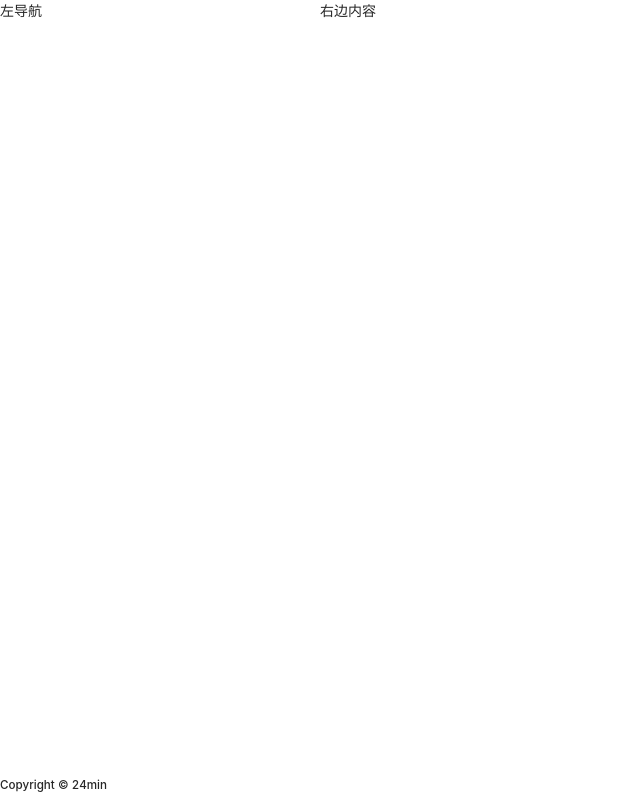
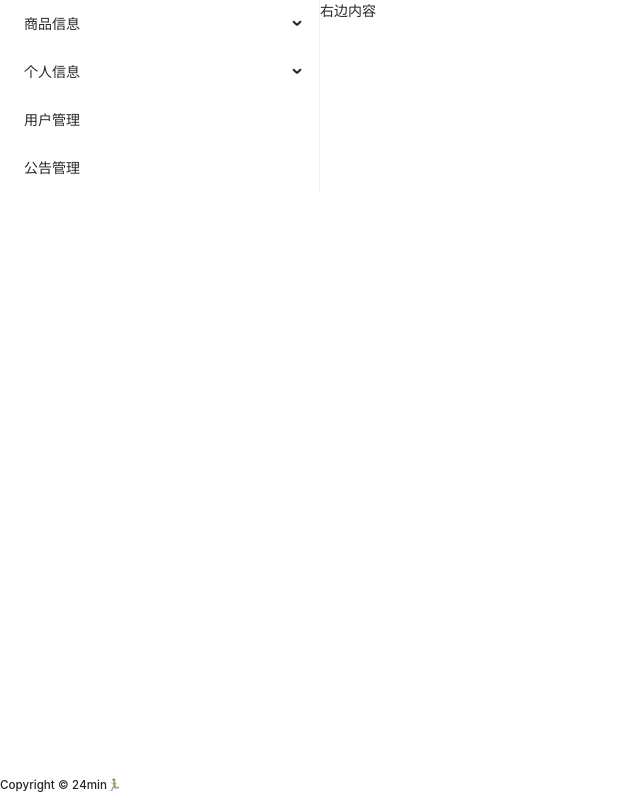
Before and after one commit to 24min/hx-order-mean, a React (Create React App) app in the folder client/: page /home in a window 1280 px wide. Shown: the whole page, without its empty margins (0-640 px from the left). Built offline with nearby package versions, Linux system fonts and the light colour scheme.

Commit message:
home 左导航

```diff
--- a/client/src/components/footer/footer.js
+++ b/client/src/components/footer/footer.js
@@ -2,7 +2,7 @@
  * @Author: 24min
  * @Date: 2020-05-19 11:40:54
  * @LastEditors: 24min
- * @LastEditTime: 2020-05-19 12:07:04
+ * @LastEditTime: 2020-05-19 12:09:39
  * @Description: file content 底部组件
  */
 import React from 'react'
@@ -12,7 +12,7 @@ export default class Footer extends React.PureComponent {
     render() {
         return (
             <div className="footer">
-                <h5>Copyright &copy; 24min</h5>
+                <h5>Copyright &copy; 24min🏃‍♂️</h5>
             </div>
         )
     }
--- a/client/src/pages/home/home.js
+++ b/client/src/pages/home/home.js
@@ -2,20 +2,108 @@
  * @Author: 24min
  * @Date: 2020-05-12 20:27:41
  * @LastEditors: 24min
- * @LastEditTime: 2020-05-19 11:38:36
- * @Description: file content
+ * @LastEditTime: 2020-05-19 12:47:32
+ * @Description: 主页
+ * 左导航分为
+ * 商品信息(商品列表 商品管理【普通用户无法查看设置服务费等 什么时候开放购买等】 商品统计【普通用户无法查看，比如销量统计】 )
+ * 个人信息（我的订单 我的资料 ）
+ * 用户管理 【超管 可新增用户 修改用户信息  修改用户角色】
+ * 公告管理
  */
 import React from 'react';
 import { Menu, Row, Col } from 'antd'
 import './home.scss';
+import { BrowserRouter as Router, Switch, Link } from 'react-router-dom'
+const { SubMenu } = Menu;
+
+const navList = [
+  {
+    name: '商品信息',
+    name_en: 'commodityInfo',
+    route: '/commodityInfo',
+    auth: ['admin', 'user', 'procurement'],
+    children: [{
+      name: '商品选购',
+      name_en: 'commodityList',
+      route: '/commodityList',
+      auth: ['admin', 'user', 'procurement']
+    },
+    {
+      name: '商品管理',
+      name_en: 'commodityManage',
+      route: '/commodityManage',
+      auth: ['admin', 'procurement']
+    },
+    {
+      name: '商品统计',
+      name_en: 'commodityStatic',
+      route: '/commodityStatic',
+      auth: ['admin', 'procurement']
+    }
+    ]
+  }, {
+    name: '个人信息',
+    name_en: 'myInfo',
+    route: '/myInfo',
+    auth: ['admin', 'user', 'procurement'],
+    children: [{
+      name: '我的订单',
+      name_en: 'myOrder',
+      route: '/myOrder',
+      auth: ['admin', 'user', 'procurement']
+    },
+    {
+      name: '我的资料',
+      name_en: 'myData',
+      route: '/myData',
+      auth: ['admin', 'user', 'procurement']
+    }]
+  }, {
+    name: '用户管理',
+    name_en: 'userManage',
+    route: '/userManage',
+    auth: ['admin'],
+    children: []
+  },
+  {
+    name: '公告管理',
+    name_en: 'announcementManage',
+    route: '/announcementManage',
+    auth: ['admin', 'procurement'],
+    children: []
+  }
+]
 
 function Home() {
   return (
     <div className="home">
       <Row>
         <Col span={6}>
-          左导航
-    </Col>
+          <Menu
+            mode="inline"
+          >
+            {navList.map(item => {
+              if (item.children.length > 0) {
+                return (<SubMenu key={item.name_en} title={item.name}>
+                  {item.children.map(child => {
+                    return (<Menu.Item key={child.name_en} >
+                      <Link to={child.route}>
+                        {child.name}
+                      </Link>
+                    </Menu.Item>)
+
+                  })}
+                </SubMenu>)
+              } else {
+                return (<Menu.Item key={item.name_en} >
+                  <Link to={item.route}>
+                    {item.name}
+                  </Link>
+                </Menu.Item>)
+              }
+            })}
+          </Menu>
+        </Col>
         <Col span={18}>
           右边内容
     </Col>
```
